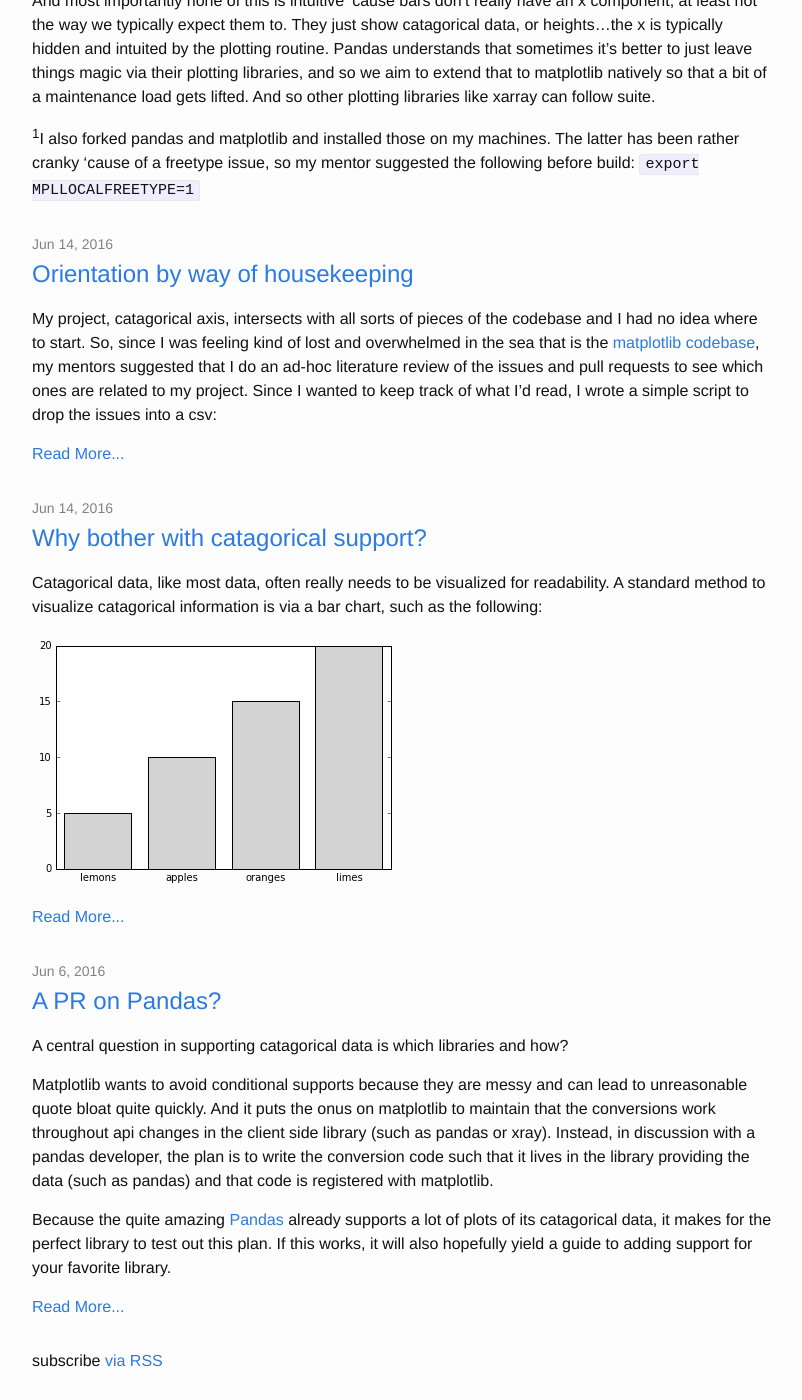
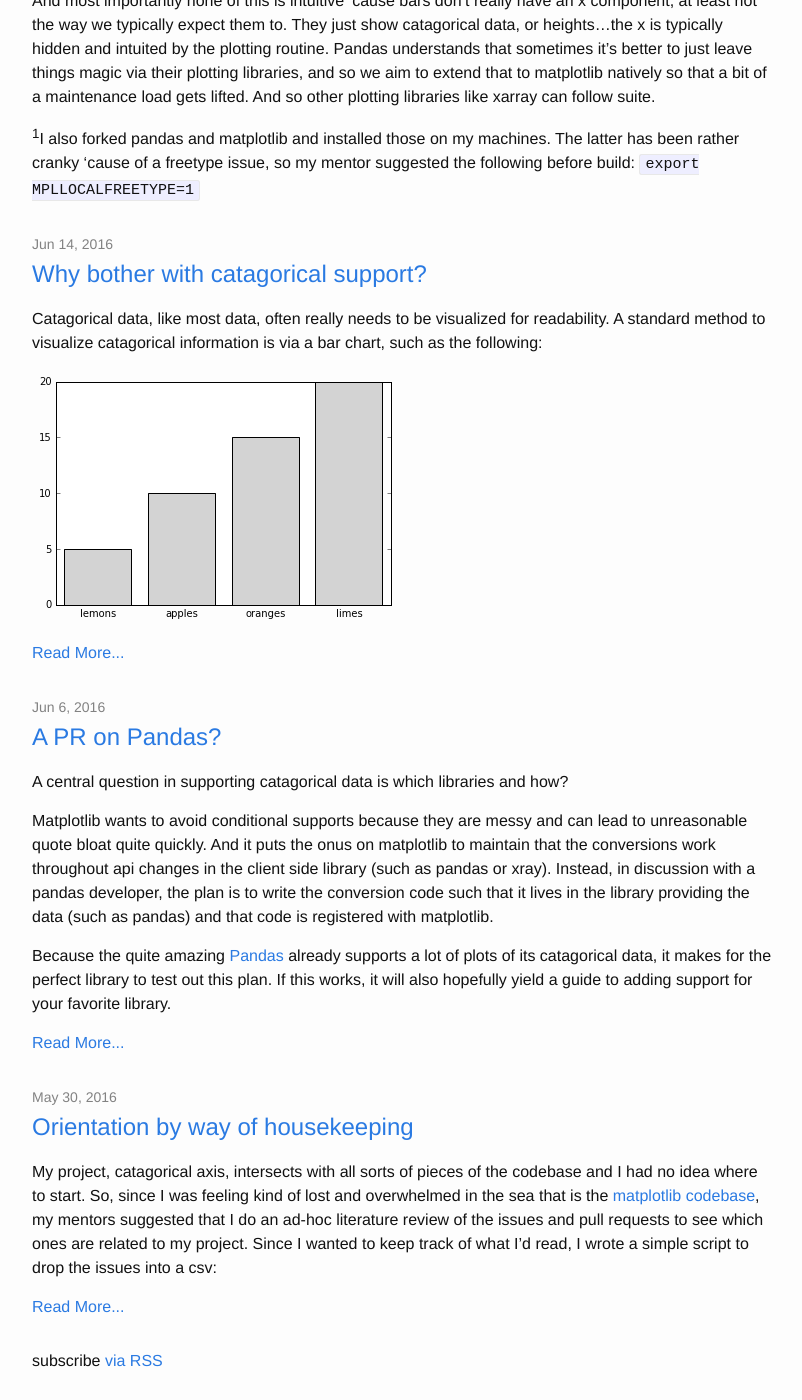
Before and after one commit to story645/story645.github.io, a Jekyll site: the page built from index.html, in a window 1280 px wide and 1400 px high, scrolled down 1320 px. Shown: the whole window, without its empty margins (238-1040 px from the left). Built offline with Jekyll 4.4.1, drawn with Linux system fonts in a browser that asks for light colours.

Commit message:
Update 2016-05-30-housekeeping.md

```diff
--- a/_posts/2016-05-30-housekeeping.md
+++ b/_posts/2016-05-30-housekeeping.md
@@ -1,7 +1,7 @@
 ---
 layout: post
 title:  "Orientation by way of housekeeping"
-date:   2016-06-14 14:20:41 -0400
+date:   2016-05-30 14:20:41 -0400
 excerpt_separator: <!--more-->
 categories: jekyll update
 ---
```
